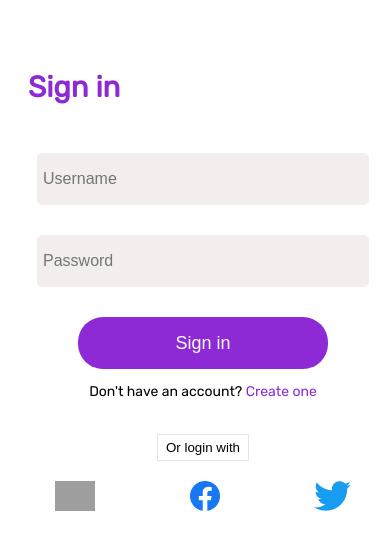
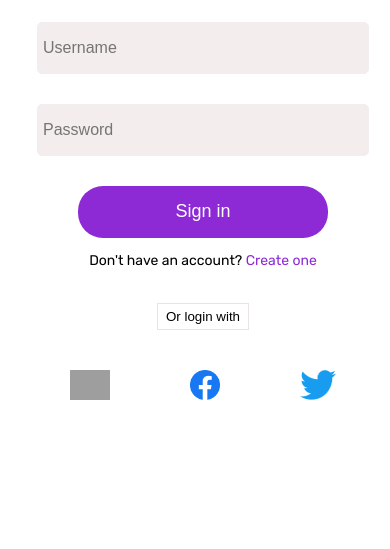
Before and after one commit to rksingh2001/team_project, a React (Create React App) app in the folder client/: page /login in a window 390 px wide. Shown: the part 397-946 px from the top of the page. Built offline with nearby package versions, Linux system fonts and the light colour scheme; grey boxes are pictures that could not be loaded.

Commit message:
added desktop responsive design

```diff
--- a/client/src/pages/LoginPage/LoginPage.jsx
+++ b/client/src/pages/LoginPage/LoginPage.jsx
@@ -12,11 +12,11 @@ const LoginPage = () => {
         <h4 className="loginPageHeading">App name</h4>
       </div>
 
-      <h5 className="siginText">Sign in</h5>
+      {/* <h5 className="siginText">Sign in</h5> */}
 
       <div className="inputSection">
         <input className="loginPageInput" type="text" placeholder="Username" />
-        <input className="loginPageInput" type="text" placeholder="Password" />
+        <input className="loginPageInput" type="password" placeholder="Password" />
 
         <button className="siginButton">Sign in</button>
 
@@ -25,10 +25,10 @@ const LoginPage = () => {
       </div>
 
       <div className="socialIconsContainer">
-          <img className="socialIcons" src={googleimg} alt="google" />
-          <img className="socialIcons" src={facebookimg} alt="facebook" />
-          <img className="socialIcons" src={twitterimg} alt="twitter" />
-        </div>
+        <img className="socialIcons" src={googleimg} alt="google" />
+        <img className="socialIcons" src={facebookimg} alt="facebook" />
+        <img className="socialIcons" src={twitterimg} alt="twitter" />
+      </div>
     </div>
   )
 }
--- a/client/src/pages/LoginPage/LoginPage.scss
+++ b/client/src/pages/LoginPage/LoginPage.scss
@@ -8,7 +8,8 @@ body{
 .loginPageContainer {
     display: flex;
     flex-direction: column;
-    height: 150vh;
+    align-items:center;
+    height: 130vh;
     width: 100vw;
 }
 
@@ -20,13 +21,6 @@ body{
 
 .loginPageHeading {
     margin-top: 4vh;
-}
-
-.siginText {
-    text-align: left;
-    margin-left: 20px;
-    color:rgb(141, 41, 213);
-    font-weight: 600;
 }
 
 .inputSection {
@@ -44,6 +38,10 @@ body{
     padding: 5px;
     font-size: 16px;
     background-color:rgb(243, 237, 237)
+}
+
+.siginButton:hover {
+   background-color:rgb(157, 74, 216);
 }
 
 .siginButton {
@@ -76,11 +74,14 @@ span {
 .socialIconsContainer {
     display: flex;
     flex-direction: row;
-    justify-content: space-around;
+}
 
+.socialIcons:hover{
+    cursor: pointer;
 }
 
 .socialIcons {
-    margin-top: 20px;
+    margin-top: 40px;
     height: 30px;
+    margin: 40px;
 }
```
